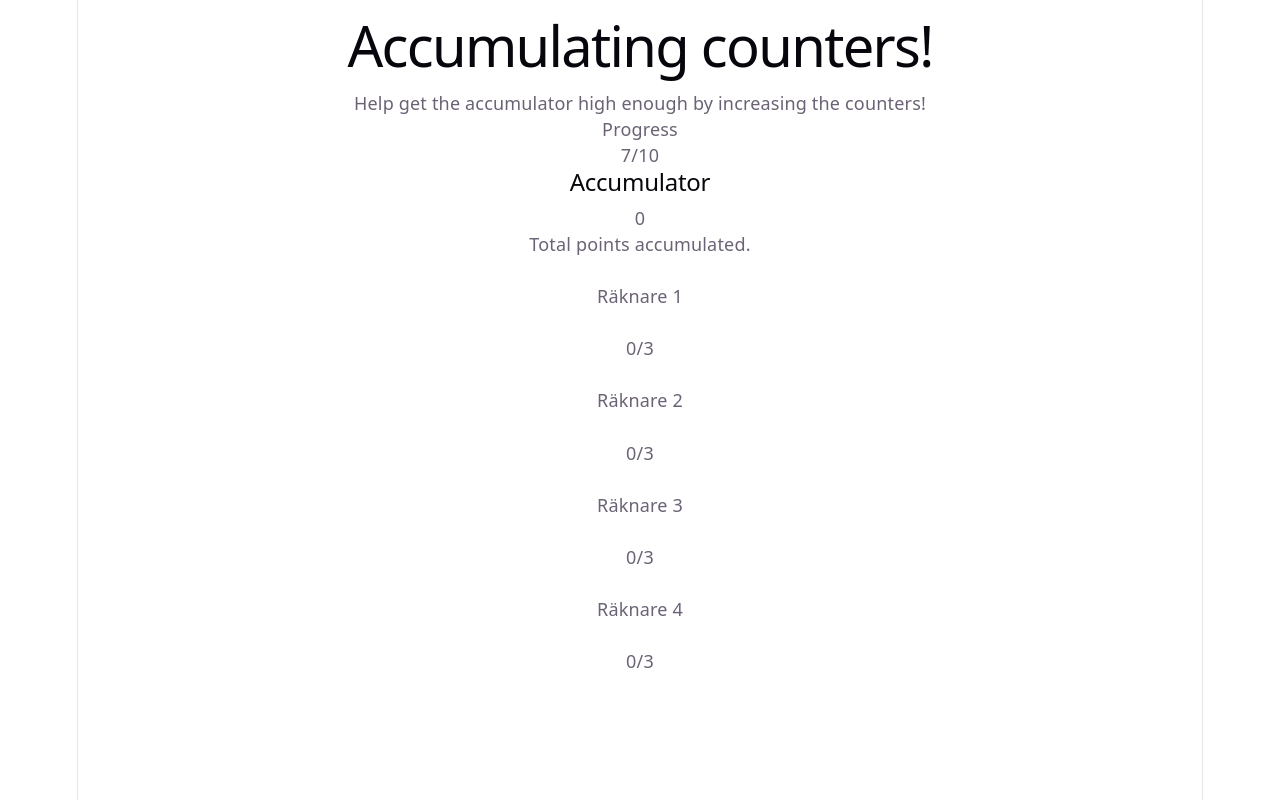
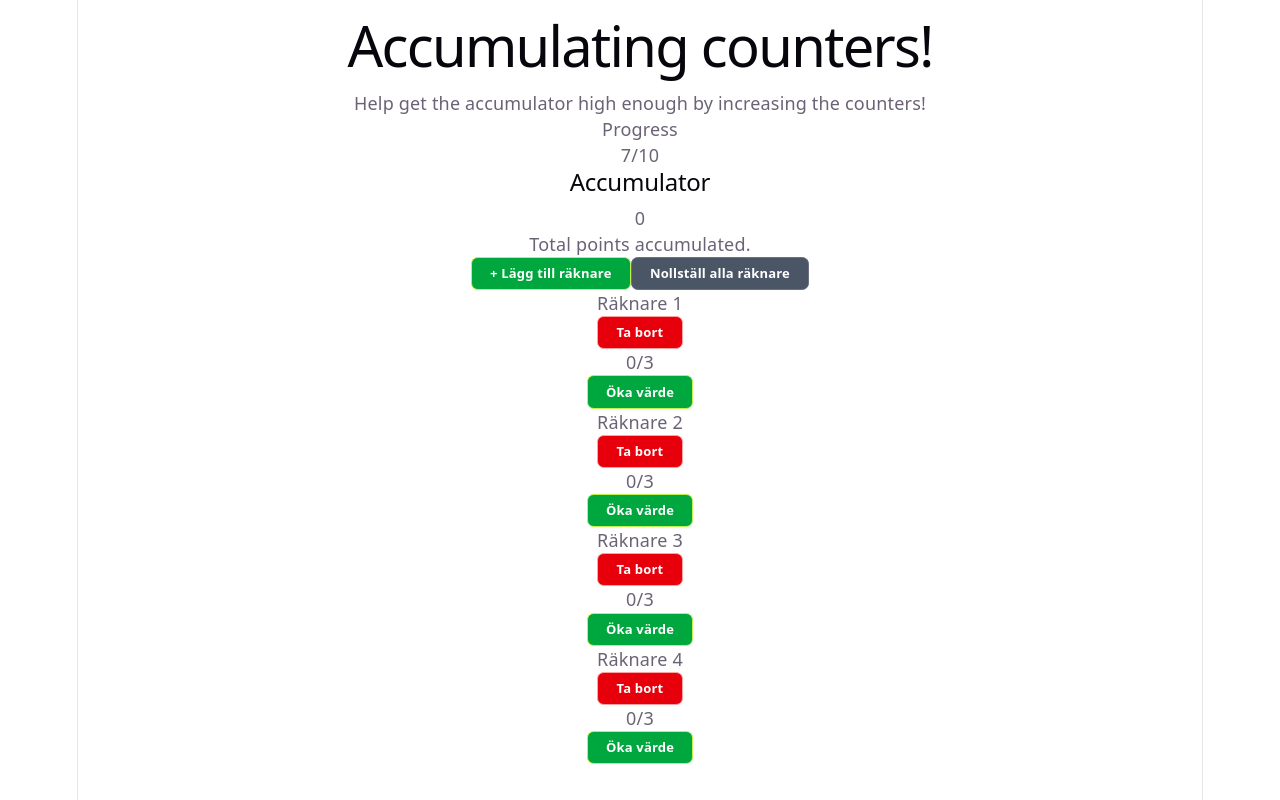
Before and after one commit to somantics/frontent-10, a React (Vite) app: page / in a window 1280 px wide. Built offline with nearby package versions, Linux system fonts and the light colour scheme.

Commit message:
style all buttons

```diff
--- a/src/components/Counter.tsx
+++ b/src/components/Counter.tsx
@@ -11,11 +11,11 @@ function Counter({ label, count, max }: Props) {
   return (
     <div>
       <h3>{label}</h3>
-      <DeleteButton></DeleteButton>
+      <DeleteButton text="Ta bort" onClick={() => {}} />
       <p>
         {count}/{max}
       </p>
-      <PrimaryButton></PrimaryButton>
+      <PrimaryButton text="Öka värde" onClick={() => {}} />
     </div>
   );
 }
--- a/src/components/CounterSection.tsx
+++ b/src/components/CounterSection.tsx
@@ -6,8 +6,8 @@ function CounterSection() {
   return (
     <section>
       <div>
-        <PrimaryButton></PrimaryButton>
-        <SecondaryButton></SecondaryButton>
+        <PrimaryButton text="+ Lägg till räknare" onClick={() => {}} />
+        <SecondaryButton text="Nollställ alla räknare" onClick={() => {}} />
       </div>
       <CounterGrid />
     </section>
--- a/src/components/DeleteButton.tsx
+++ b/src/components/DeleteButton.tsx
@@ -1,5 +1,14 @@
-function DeleteButton() {
-  return <button></button>;
+import type { ButtonProps } from "./PrimaryButton";
+
+function DeleteButton({ text, onClick }: ButtonProps) {
+  return (
+    <button
+      onClick={onClick}
+      className="bg-red-600 text-white font-bold text-[13px] border border-red-300 rounded-md py-[0.7em] px-[1.4em] leading-none cursor-pointer"
+    >
+      {text}
+    </button>
+  );
 }
 
 export default DeleteButton;
--- a/src/components/PrimaryButton.tsx
+++ b/src/components/PrimaryButton.tsx
@@ -1,5 +1,17 @@
-function PrimaryButton() {
-  return <button></button>;
+export interface ButtonProps {
+  text: string;
+  onClick?: () => void;
+}
+
+function PrimaryButton({ text, onClick }: ButtonProps) {
+  return (
+    <button
+      onClick={onClick}
+      className="bg-green-600 text-white font-bold text-[13px] border border-lime-300 rounded-md py-[0.7em] px-[1.4em] leading-none cursor-pointer"
+    >
+      {text}
+    </button>
+  );
 }
 
 export default PrimaryButton;
--- a/src/components/SecondaryButton.tsx
+++ b/src/components/SecondaryButton.tsx
@@ -1,5 +1,14 @@
-function SecondaryButton() {
-  return <button></button>;
+import type { ButtonProps } from "./PrimaryButton";
+
+function SecondaryButton({ text, onClick }: ButtonProps) {
+  return (
+    <button
+      onClick={onClick}
+      className="bg-gray-600 text-white font-bold text-[13px] border border-gray-500 rounded-md py-[0.7em] px-[1.4em] leading-none cursor-pointer"
+    >
+      {text}
+    </button>
+  );
 }
 
 export default SecondaryButton;
```
